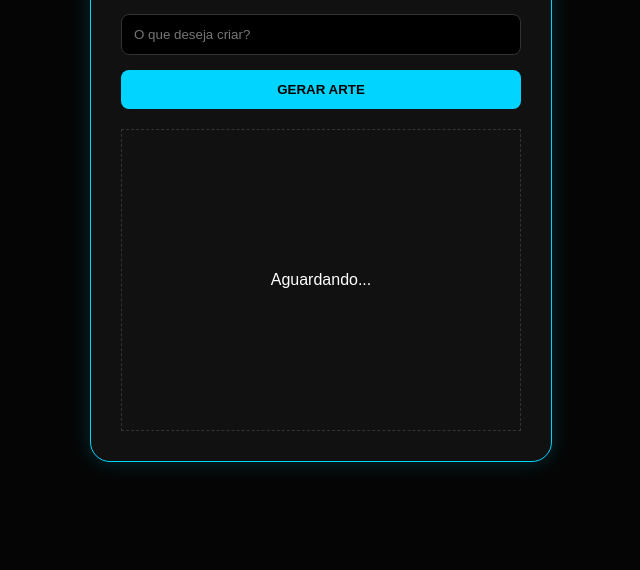
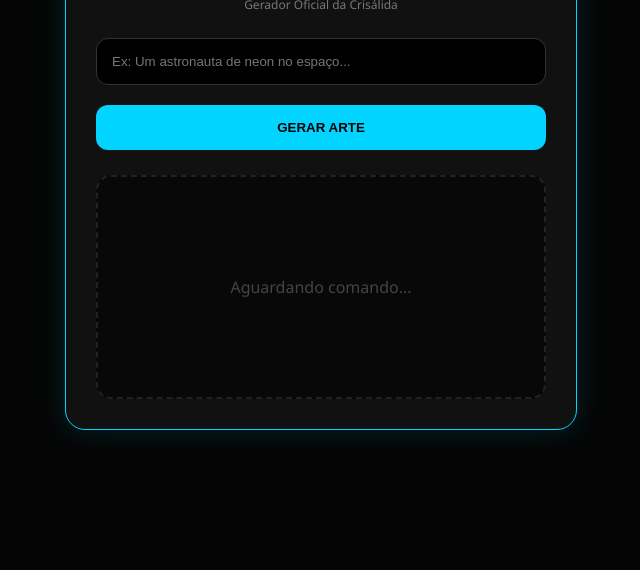
Before and after one commit to Testando0/Fluxsh, a website: page public/index.html in a window 1280 px wide. Shown: the part 230-800 px from the top of the page, without its empty margins (319-959 px from the left). Drawn offline with Linux system fonts and the light colour scheme.

Commit message:
Update index.html

```diff
--- a/public/index.html
+++ b/public/index.html
@@ -5,16 +5,28 @@
     <meta name="viewport" content="width=device-width, initial-scale=1.0">
     <title>Bunix | Gerador Oficial Crisálida</title>
     <style>
-        :root { --primary: #00d4ff; --bg: #050505; }
-        body { background: var(--bg); color: #fff; font-family: sans-serif; display: flex; justify-content: center; align-items: center; min-height: 100vh; margin: 0; }
-        .card { background: #111; border: 1px solid var(--primary); padding: 30px; border-radius: 20px; width: 400px; text-align: center; box-shadow: 0 0 20px rgba(0,212,255,0.2); }
-        h1 { color: var(--primary); text-transform: uppercase; margin-bottom: 5px; }
-        p { font-size: 12px; color: #aaa; margin-bottom: 20px; }
-        input { width: 100%; padding: 12px; border-radius: 8px; border: 1px solid #333; background: #000; color: #fff; margin-bottom: 15px; box-sizing: border-box; }
-        button { width: 100%; padding: 12px; border-radius: 8px; border: none; background: var(--primary); color: #000; font-weight: bold; cursor: pointer; }
-        #result { margin-top: 20px; min-height: 300px; border: 1px dashed #333; display: flex; align-items: center; justify-content: center; }
-        img { width: 100%; border-radius: 10px; }
-        .loader { border: 3px solid #333; border-top: 3px solid var(--primary); border-radius: 50%; width: 30px; height: 30px; animation: spin 1s linear infinite; }
+        :root { --primary: #00d4ff; --bg: #050505; --card-bg: #111; }
+        body { background: var(--bg); color: #fff; font-family: 'Segoe UI', Tahoma, Geneva, Verdana, sans-serif; display: flex; justify-content: center; align-items: center; min-height: 100vh; margin: 0; }
+        .card { background: var(--card-bg); border: 1px solid var(--primary); padding: 30px; border-radius: 20px; width: 90%; max-width: 450px; text-align: center; box-shadow: 0 0 30px rgba(0,212,255,0.15); transition: 0.3s; }
+        h1 { color: var(--primary); text-transform: uppercase; margin: 0; letter-spacing: 2px; }
+        p { font-size: 12px; color: #777; margin-bottom: 25px; }
+
+        .input-group { position: relative; margin-bottom: 20px; }
+        input { width: 100%; padding: 15px; border-radius: 12px; border: 1px solid #333; background: #000; color: #fff; box-sizing: border-box; outline: none; transition: 0.3s; }
+        input:focus { border-color: var(--primary); box-shadow: 0 0 10px rgba(0,212,255,0.3); }
+
+        button { width: 100%; padding: 15px; border-radius: 12px; border: none; background: var(--primary); color: #000; font-weight: bold; cursor: pointer; text-transform: uppercase; transition: 0.2s; }
+        button:hover { opacity: 0.9; transform: scale(1.02); }
+        button:disabled { background: #444; cursor: not-allowed; transform: scale(1); }
+
+        #result { margin-top: 25px; min-height: 200px; border: 2px dashed #222; border-radius: 15px; display: flex; flex-direction: column; align-items: center; justify-content: center; overflow: hidden; background: #080808; padding: 10px; }
+        img { width: 100%; border-radius: 10px; box-shadow: 0 5px 15px rgba(0,0,0,0.5); }
+
+        .loader { border: 4px solid #1a1a1a; border-top: 4px solid var(--primary); border-radius: 50%; width: 40px; height: 40px; animation: spin 1s linear infinite; }
+        .error-msg { color: #ff4d4d; font-size: 14px; padding: 20px; }
+        .download-btn { margin-top: 15px; color: var(--primary); text-decoration: none; font-size: 13px; border: 1px solid var(--primary); padding: 8px 15px; border-radius: 8px; transition: 0.3s; }
+        .download-btn:hover { background: var(--primary); color: #000; }
+
         @keyframes spin { 0% { transform: rotate(0deg); } 100% { transform: rotate(360deg); } }
     </style>
 </head>
@@ -23,40 +35,85 @@
 <div class="card">
     <h1>BUNIX 🦋</h1>
     <p>Gerador Oficial da Crisálida</p>
-    <input type="text" id="q" placeholder="O que deseja criar?">
-    <button id="btn" onclick="generate()">GERAR ARTE</button>
-    <div id="result">Aguardando...</div>
+
+    <div class="input-group">
+        <input type="text" id="q" placeholder="Ex: Um astronauta de neon no espaço..." autocomplete="off">
+    </div>
+
+    <button id="btn" onclick="generate()">Gerar Arte</button>
+
+    <div id="result">
+        <span style="color: #444;">Aguardando comando...</span>
+    </div>
 </div>
 
 <script>
+    // Atalho para o Enter
+    document.getElementById('q').addEventListener('keypress', (e) => e.key === 'Enter' && generate());
+
     async function generate() {
-        const q = document.getElementById('q').value;
+        const promptInput = document.getElementById('q');
         const btn = document.getElementById('btn');
         const result = document.getElementById('result');
+        const query = promptInput.value.trim();
 
-        if(!q) return alert("Insira um texto!");
+        if(!query) return alert("O que vamos criar hoje? Digite algo!");
 
+        // Estado de carregamento
         btn.disabled = true;
-        btn.innerText = "GERANDO...";
-        result.innerHTML = '<div class="loader"></div>';
+        btn.innerText = "Sintonizando...";
+        result.innerHTML = '<div class="loader"></div><p style="margin-top:15px; color:var(--primary)">Criando sua obra...</p>';
 
         try {
-            const res = await fetch('/api/generate', {
+            const response = await fetch('/api/generate', {
                 method: 'POST',
                 headers: { 'Content-Type': 'application/json' },
-                body: JSON.stringify({ prompt: q })
+                body: JSON.stringify({ prompt: query })
             });
 
-            if(!res.ok) throw new Error("Erro na geração");
+            const contentType = response.headers.get("content-type");
 
-            const blob = await res.blob();
-            result.innerHTML = `<img src="${URL.createObjectURL(blob)}">`;
+            // Caso 1: A resposta é uma Imagem Direta (Buffer/Blob)
+            if (contentType && contentType.includes("image")) {
+                const blob = await response.blob();
+                const url = URL.createObjectURL(blob);
+                renderImage(url, result);
+            }
+
+            // Caso 2: A resposta é um JSON (Contendo erro ou URL da imagem)
+            else if (contentType && contentType.includes("application/json")) {
+                const data = await response.json();
+
+                if (data.url) {
+                    // Se o backend retornou { url: "..." }
+                    renderImage(data.url, result);
+                } else if (data.error || data.message) {
+                    // Se o backend retornou um erro estruturado
+                    throw new Error(data.error || data.message);
+                } else {
+                    throw new Error("Resposta JSON desconhecida");
+                }
+            }
+
+            // Caso 3: Erros HTTP (404, 500, etc) sem corpo específico
+            else if (!response.ok) {
+                throw new Error(`Erro do servidor: ${response.status}`);
+            }
+
         } catch (err) {
-            result.innerHTML = `<span style="color:red">Falha no Servidor</span>`;
+            console.error(err);
+            result.innerHTML = `<div class="error-msg">⚠️ ${err.message}</div>`;
         } finally {
             btn.disabled = false;
-            btn.innerText = "GERAR ARTE";
+            btn.innerText = "Gerar Arte";
         }
+    }
+
+    function renderImage(url, container) {
+        container.innerHTML = `
+            <img src="${url}" alt="Arte Bunix">
+            <a href="${url}" download="bunix-arte.jpg" class="download-btn">⬇️ Salvar Arte</a>
+        `;
     }
 </script>
 
```
